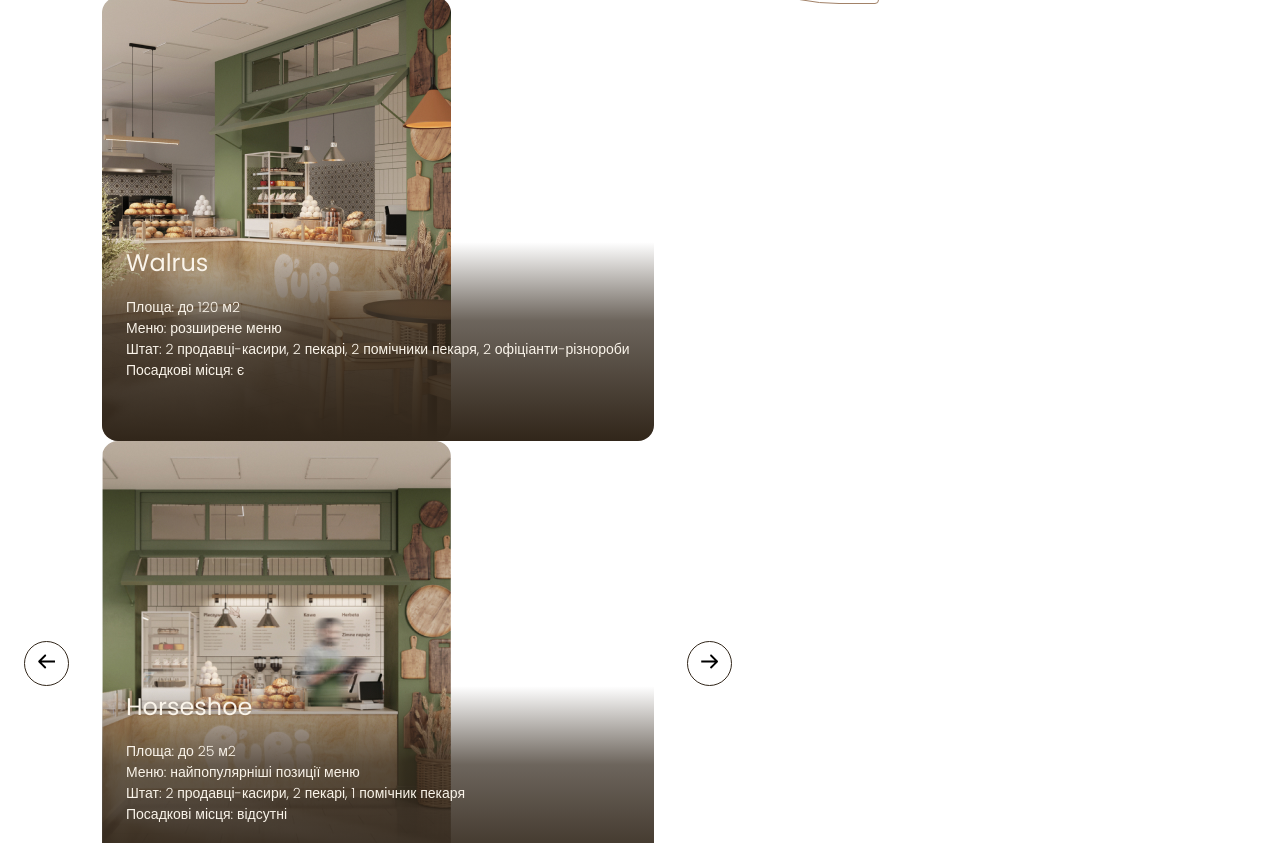
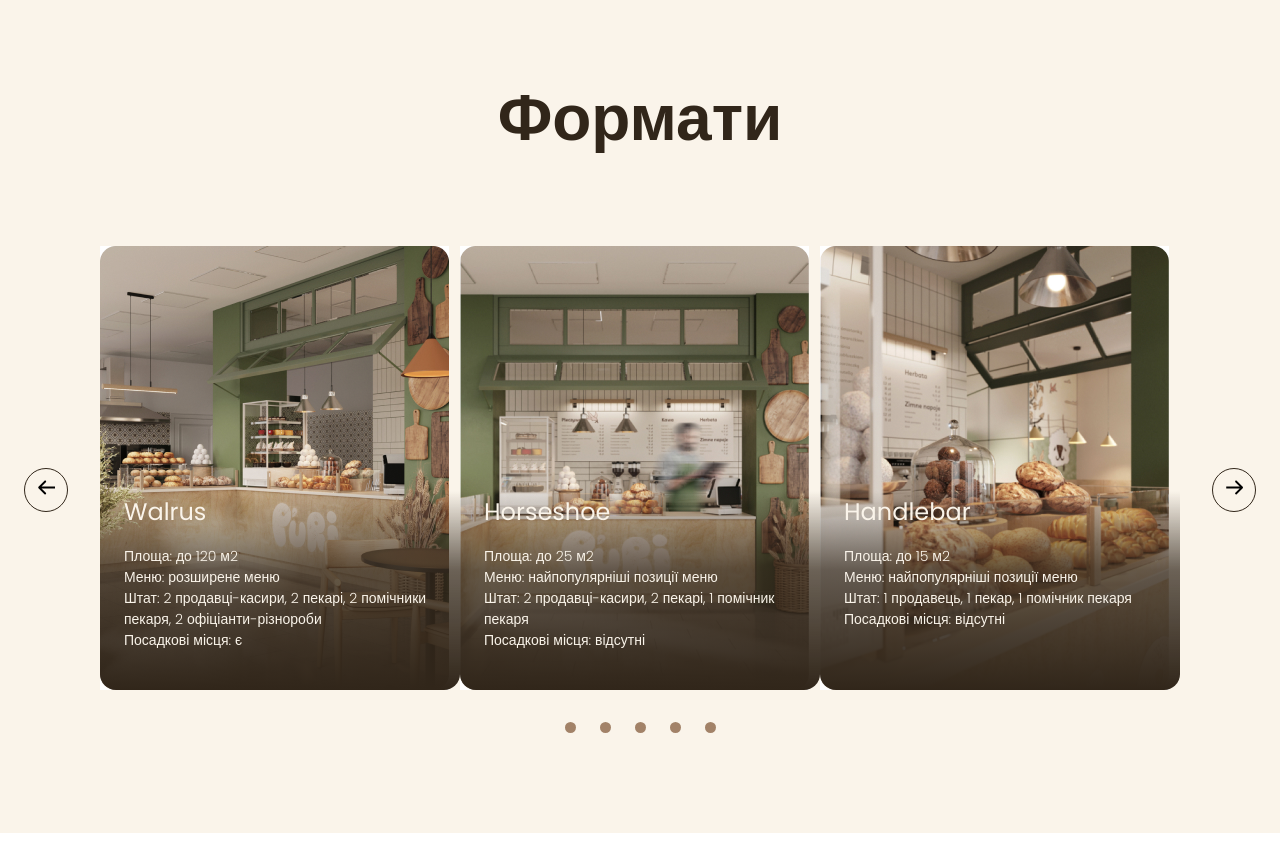
Before and after one commit to Oleksandr-Kulyk/Bakery-Shop, a website: page src/index.html in a window 1280 px wide. Shown: the part 2130-2973 px from the top of the page. Drawn offline with nearby package versions, Linux system fonts and the light colour scheme; files that its build step writes are made by us from their sources; files whose address does not match are found by name.

Commit message:
Formats section completed

```diff
--- a/src/index.html
+++ b/src/index.html
@@ -4,7 +4,7 @@
     <meta charset="UTF-8">
     <meta name="viewport" content="width=device-width, initial-scale=1.0">
     <link rel="stylesheet" href="css/style.min.css">
-<!--     <link rel="stylesheet" href="https://cdn.jsdelivr.net/npm/swiper@11/swiper-bundle.min.css" -->
+    <link rel="stylesheet" href="https://cdn.jsdelivr.net/npm/swiper@11/swiper-bundle.min.css"
 />
     <title>Document</title>
 </head>
@@ -88,13 +88,15 @@
     </section>
     <section class="formats-section">
         <div class="container formats-section__container">
+            <h4 class="title-2 formats-section__title">Формати</h4>
             <div class="formats-section__slider">
-                <button class="formats-section__button carousel-button prev" type="button">
+                <button class="formats-section__button carousel-button-prev" type="button">
                     <svg width="17" height="17">
                         <use href="icons/symbol-defs.svg#icon-Arrow-left"></use>
                     </svg>
                 </button>
                 <div class="swiper-container formats-section__swiper-container">
+                    <div class="swiper">
                         <ul class="swiper-wrapper formats-section__swiper-wrapper">
                             <li class="swiper-slide">
                                 <article class="format-card">
@@ -142,15 +144,49 @@
                                         <p class="format-card__text">Посадкові місця: відсутні</p>
                                 </article>
                             </li>
+                            <li class="swiper-slide">
+                                <article class="format-card">
+                                    <div class="format-card__img">
+                                        <img src="img/Walrus.jpg" alt="Walrus format">
+                                    </div>
+                                    <div class="format-card__text-content">
+                                        <h4 class="title-4 format-card__title">
+                                            Walrus
+                                        </h4>
+                                        <p class="format-card__text">Площа: до 120 м2</p>
+                                        <p class="format-card__text">Меню: розширене меню</p>
+                                        <p class="format-card__text">Штат: 2 продавці-касири, 2 пекарі, 2 помічники пекаря, 2 офіціанти-різнороби</p>
+                                        <p class="format-card__text">Посадкові місця: є</p>
+                                    </div>
+                                </article>
+                            </li>
+                            <li class="swiper-slide">
+                                <article class="format-card">
+                                    <div class="format-card__img">
+                                        <img src="img/Horsehoe.jpg" alt="Horsehoe format">
+                                    </div>
+                                    <div class="format-card__text-content">
+                                        <h4 class="title-4 format-card__title">
+                                            Horseshoe
+                                        </h4>
+                                        <p class="format-card__text">Площа: до 25 м2</p>
+                                        <p class="format-card__text">Меню: найпопулярніші позиції меню</p>
+                                        <p class="format-card__text">Штат: 2 продавці-касири, 2 пекарі, 1 помічник пекаря</p>
+                                        <p class="format-card__text">Посадкові місця: відсутні</p>
+                                    </div>
+                                </article>
+                            </li>
                         </ul>
                         <div class="pagination">
                             <span class="pagination__button"></span>
                             <span class="pagination__button"></span>
                             <span class="pagination__button"></span>
                             <span class="pagination__button"></span>
+                            <span class="pagination__button"></span>
                         </div>
                     </div>
-                <button class="formats-section__button carousel-button next" type="button">
+                </div>
+                <button class="formats-section__button carousel-button-next" type="button">
                     <svg width="17" height="17">
                         <use href="icons/symbol-defs.svg#icon-Arrow-right"></use>
                     </svg>
@@ -159,7 +195,7 @@
         </div>
     </section>
    </main>
-<!--    <script src="https://cdn.jsdelivr.net/npm/swiper@11/swiper-bundle.min.js"></script>
-   <script src="js/swiper.js"></script> -->
+   <script src="https://cdn.jsdelivr.net/npm/swiper@11/swiper-bundle.min.js"></script>
+   <script src="js/swiper.js"></script>
 </body>
 </html>
--- a/src/js/swiper.js
+++ b/src/js/swiper.js
@@ -1,7 +1,6 @@
 const swiper = new Swiper('.swiper', {
-    // Optional parameters
-    direction: 'vertical',
     loop: true,
+    slidesPerView: 3,
 
     // If we need pagination
     pagination: {
@@ -10,8 +9,8 @@ const swiper = new Swiper('.swiper', {
 
     // Navigation arrows
     navigation: {
-      nextEl: '.swiper-button-next',
-      prevEl: '.swiper-button-prev',
+      nextEl: '.carousel-button-next',
+      prevEl: '.carousel-button-prev',
     },
 
     // And if we need scrollbar
--- a/src/sass/abstracts/_variables.scss
+++ b/src/sass/abstracts/_variables.scss
@@ -4,3 +4,4 @@ $color-light: #FAF4EA;
 $color-green-dark: #465929;
 $color-brown: #A28268;
 $color-gray: #CFCFBC;
+$pagination-color: #73835A
--- a/src/sass/components/_format-card.scss
+++ b/src/sass/components/_format-card.scss
@@ -9,18 +9,14 @@
         position: absolute;
         top: 0;
         left: 0;
-        width: 100%;
-        height: 100%;
         z-index: -1;
+        object-fit: cover;
     }
-    &__text-content {
-        width: 100%;
-    }
+
     &__text {
         font-size: 14px;
         font-weight: 300;
         color: $color-light;
-        width: 100%;
     }
     &__title {
         color: $color-light;
--- /dev/null
+++ b/src/sass/components/_pagination.scss
@@ -0,0 +1,17 @@
+.pagination {
+    display: flex;
+    flex-direction: row;
+    gap: 2.4rem;
+    justify-content: center;
+    &__button {
+        display: block;
+        width: 11px;
+        height: 11px;
+        background-color: $color-brown;
+        border-radius: 50%;
+        &_active {
+            background-color: $pagination-color;
+        }
+    }
+
+}
--- a/src/sass/layout/_formats-section.scss
+++ b/src/sass/layout/_formats-section.scss
@@ -1,18 +1,29 @@
 .formats-section {
-    &__button {
-        width: 4.5rem;
-        height: 4.5rem;
-        padding: 0;
-        border-radius: 50%;
-        cursor: pointer;
+    padding: 10rem 0;
+    background-color: $color-light;
+    &__title {
         text-align: center;
-        background: transparent;
-        border: 0.77px solid $color-black;
+        margin-bottom: 8rem;
     }
     &__slider {
         display: flex;
-        flex-direction: row;
         align-items: center;
-        gap: 3.3rem;
+        gap: 3.2rem;
+    }
+
+    &__swiper-container {
+        overflow: hidden;
+    }
+
+    &__swiper-wrapper {
+        margin-bottom: 3.2rem;
+    }
+    &__button {
+        width: 44px;
+        height: 44px;
+        border: 0.77px solid $color-black;
+        background: transparent;
+        border-radius: 50%;
+        flex-shrink: 0;
     }
 }
--- a/src/sass/style.scss
+++ b/src/sass/style.scss
@@ -13,6 +13,7 @@
 @import 'components/_button.scss';
 @import 'components/_chef-card.scss';
 @import 'components/_format-card.scss';
+@import 'components/_pagination.scss';
 
 @import 'layout/_chefs-section.scss';
 @import 'layout/_formats-section.scss';
```
Also changed, not shown: dist/css/components/pagination.min.css (added), dist/css/style.min.css, dist/index.html, dist/js/swiper.js. Lines whose indentation alone changed are shown as unchanged.
